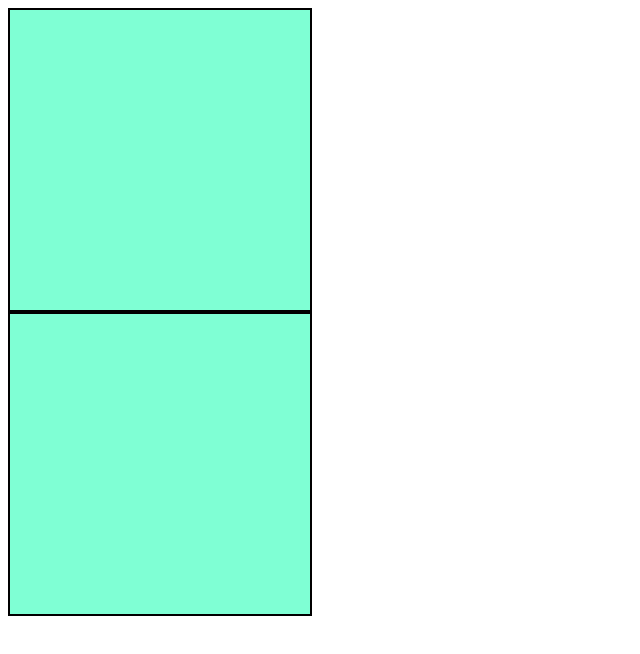
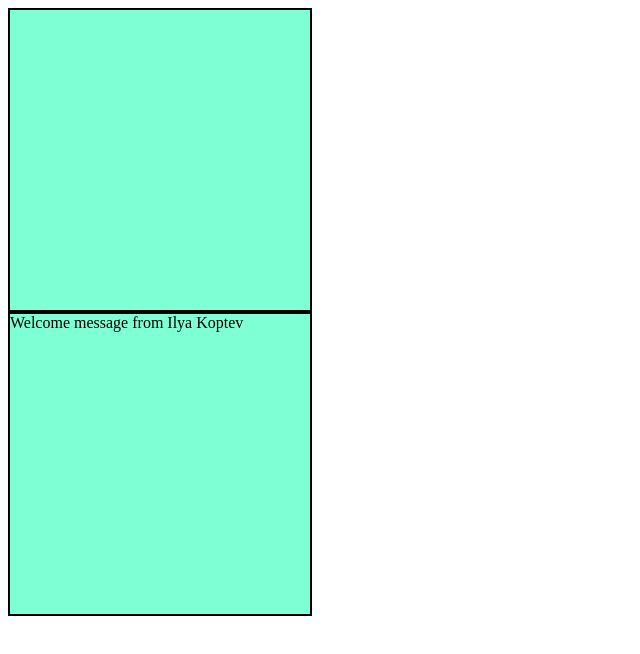
Before and after one commit to Olku-kun/github-ex, a plain HTML site: page index.html in a window 1280 px wide. Shown: the whole page, without its empty margins (0-640 px from the left). Drawn offline with Linux system fonts and the light colour scheme.

Commit message:
add welcome message

```diff
--- a/index.html
+++ b/index.html
@@ -1,5 +1,6 @@
 <!DOCTYPE html>
 <html lang="en">
+
 <head>
     <meta charset="UTF-8">
     <meta name="viewport" content="width=device-width, initial-scale=1.0">
@@ -7,8 +8,10 @@
     <title>Document</title>
     <link rel="stylesheet" href="style.css">
 </head>
+
 <body>
     <div class="student-owner"></div>
-    <div class="student-contributer"></div>
+    <div class="student-contributer"> Welcome message from Ilya Koptev</div>
 </body>
+
 </html>
```
